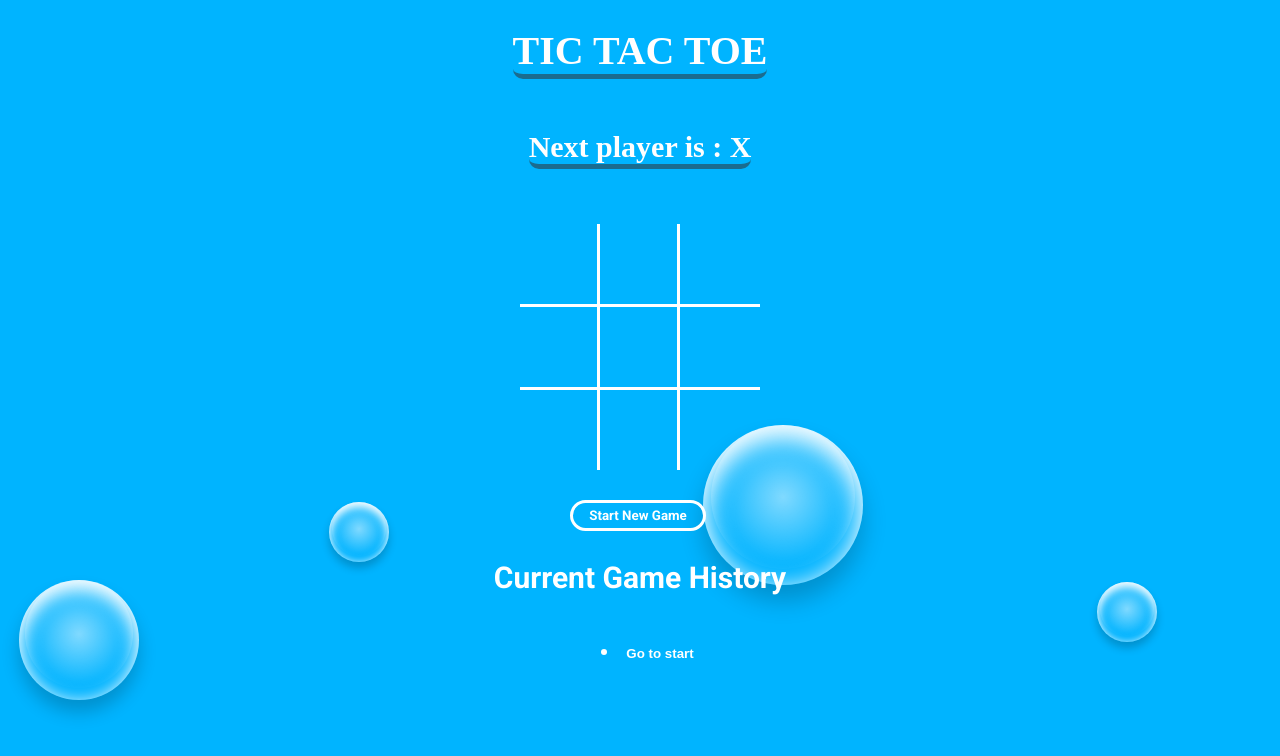
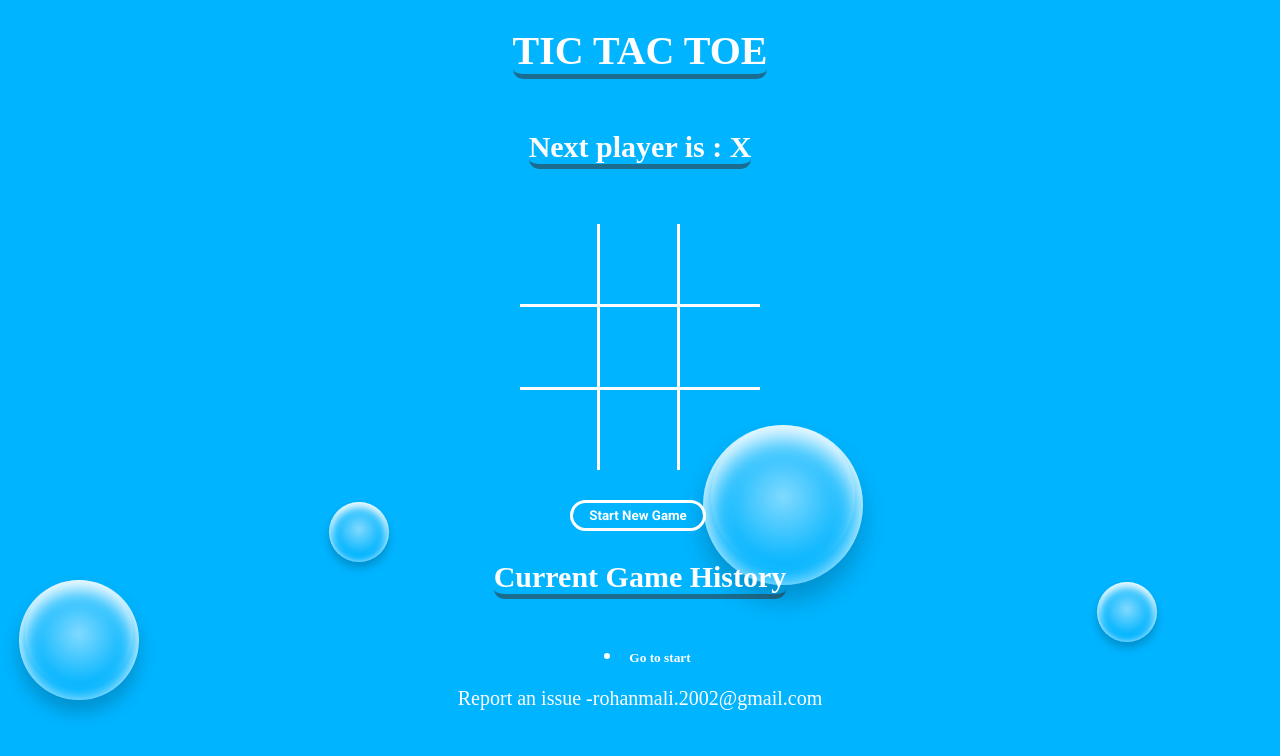
Before and after one commit to RohanM-12/tictactoe, a React (Vite) app: page / in a window 1280 px wide. Shown: the top 756 px of the page. Built offline with nearby package versions, Linux system fonts and the light colour scheme.

Commit message:
final commit before deploying

```diff
--- a/package.json
+++ b/package.json
@@ -28,6 +28,7 @@
     "prettier": "^2.8.3",
     "rimraf": "^4.1.1",
     "sass": "^1.57.1",
+    "surge": "^0.23.1",
     "vite": "^3.2.1"
   },
   "babel": {
--- a/src/App.jsx
+++ b/src/App.jsx
@@ -66,7 +66,7 @@ const App = () => {
         <button className="newGameBtn" type="button" onClick={onNewGame}>
           Start New Game
         </button>
-        <h2>Current Game History</h2>
+        <h2 className="heading">Current Game History</h2>
         <History history={history} moveTo={moveTo} currentMove={currentMove} />
         <div id="background-wrap">
           <div class="bubble x1"></div>
@@ -80,6 +80,17 @@ const App = () => {
           <div class="bubble x9"></div>
           <div class="bubble x10"></div>
         </div>
+
+        <div
+          style={{
+            color: 'white',
+            fontFamily: 'cursive',
+            borderBottom: '10px',
+          }}
+        >
+          Report an issue -rohanmali.2002@gmail.com
+          <link rel="rohanmali.2002@gmail.com"></link>
+        </div>
       </div>
     </>
   );
--- a/src/Components/History.jsx
+++ b/src/Components/History.jsx
@@ -11,6 +11,7 @@ function History({ history, moveTo, currentMove }) {
                 style={{
                   fontWeight: move === currentMove ? 'bold' : 'normal',
                   color: 'white',
+                  fontFamily: 'cursive',
                 }}
                 type="button"
                 onClick={() => {
```
Also changed, not shown: 1 other file (tests, documents, lock files or other folders).
